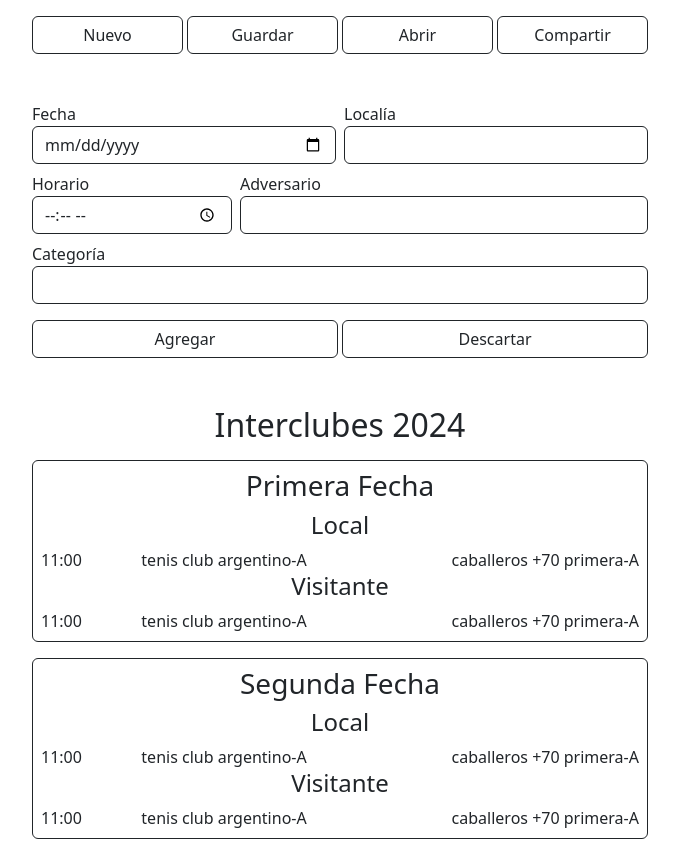
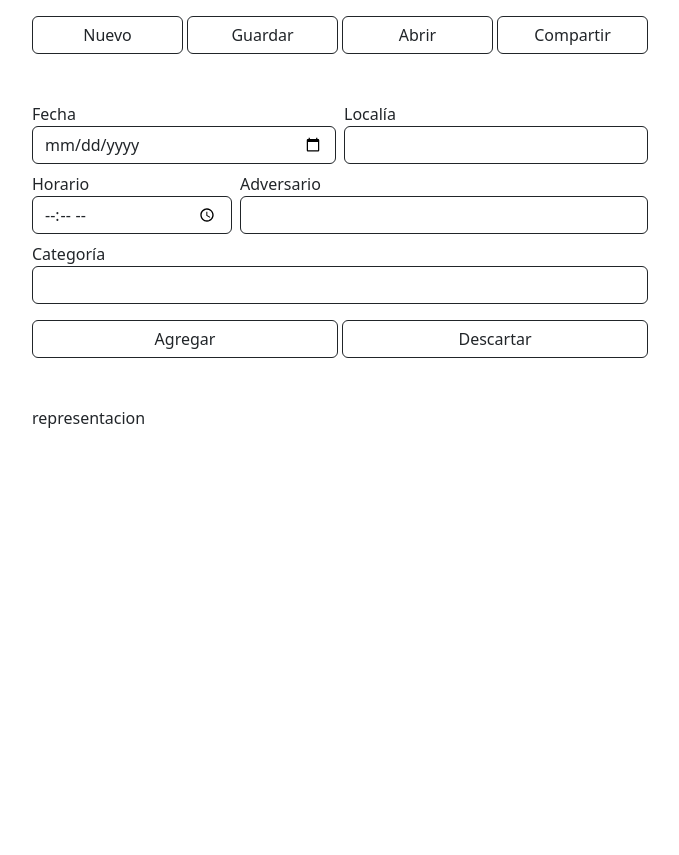
Before and after one commit to moradan/flyer-geba, a Next.js app: page / in a window 1280 px wide. Shown: the whole page, without its empty margins (300-979 px from the left). After the commit the page ends 800 px from the top, so only its background shows below. Built offline with nearby package versions, Linux system fonts and the light colour scheme.

Commit message:
outline interfaces and classes para  el modelo de datos que se construye al rededor del objeto Flyer.

```diff
--- a/src/components/Presentacion.tsx
+++ b/src/components/Presentacion.tsx
@@ -1,21 +1,30 @@
 import { ElementoFecha } from "./ElementoFecha";
+import { Flyer } from "../model/Flyer";
 
 export default function Presentacion() {
-    return (
-        <>
-            <header>
-                <h2 className="text-center mb-3">
-                    Interclubes 2024
-                </h2>
-            </header>
-            <ul className="list-group-flush p-0">
-                <li className="list-group-item mb-3">
-                    <ElementoFecha fecha="Primera Fecha" />
-                </li>
-                <li className="list-group-item mb-3">
-                    <ElementoFecha fecha="Segunda Fecha" />
-                </li>
-            </ul>
-        </>
-    );
+
+    let representacion: string = "representacion";
+    let flyer = new Flyer;
+
+    representacion;
+
+    return <span>{representacion}</span>;
+
+    // return (
+    //     <>
+    //         <header>
+    //             <h2 className="text-center mb-3">
+    //                 Interclubes 2024
+    //             </h2>
+    //         </header>
+    //         <ul className="list-group-flush p-0">
+    //             <li className="list-group-item mb-3">
+    //                 <ElementoFecha fecha="Primera Fecha" />
+    //             </li>
+    //             <li className="list-group-item mb-3">
+    //                 <ElementoFecha fecha="Segunda Fecha" />
+    //             </li>
+    //         </ul>
+    //     </>
+    // );
 }
--- /dev/null
+++ b/src/model/Contenido.tsx
@@ -0,0 +1,5 @@
+export class Contenido implements IPresentable, IModificable {
+    presentacion(): string {
+        return "contenido";
+    }
+}
--- /dev/null
+++ b/src/model/Flyer.tsx
@@ -0,0 +1,11 @@
+import { Contenido } from "./Contenido";
+
+const SIN_NOMBRE = "sin nombre";
+export class Flyer implements IPresentable {
+    name: string = SIN_NOMBRE;
+    content = new Contenido;
+
+    presentacion(): string {
+        return this.content.presentacion();
+    }
+}
--- /dev/null
+++ b/src/model/IAlmacenable.ts
@@ -0,0 +1,2 @@
+interface IAlmacenable {
+}
--- /dev/null
+++ b/src/model/IModificable.ts
@@ -0,0 +1,2 @@
+interface IModificable {
+}
--- /dev/null
+++ b/src/model/IPresentable.ts
@@ -0,0 +1,3 @@
+interface IPresentable {
+    presentacion(): string;
+}
```
Also changed, not shown: 1 other file (tests, documents, lock files or other folders).
